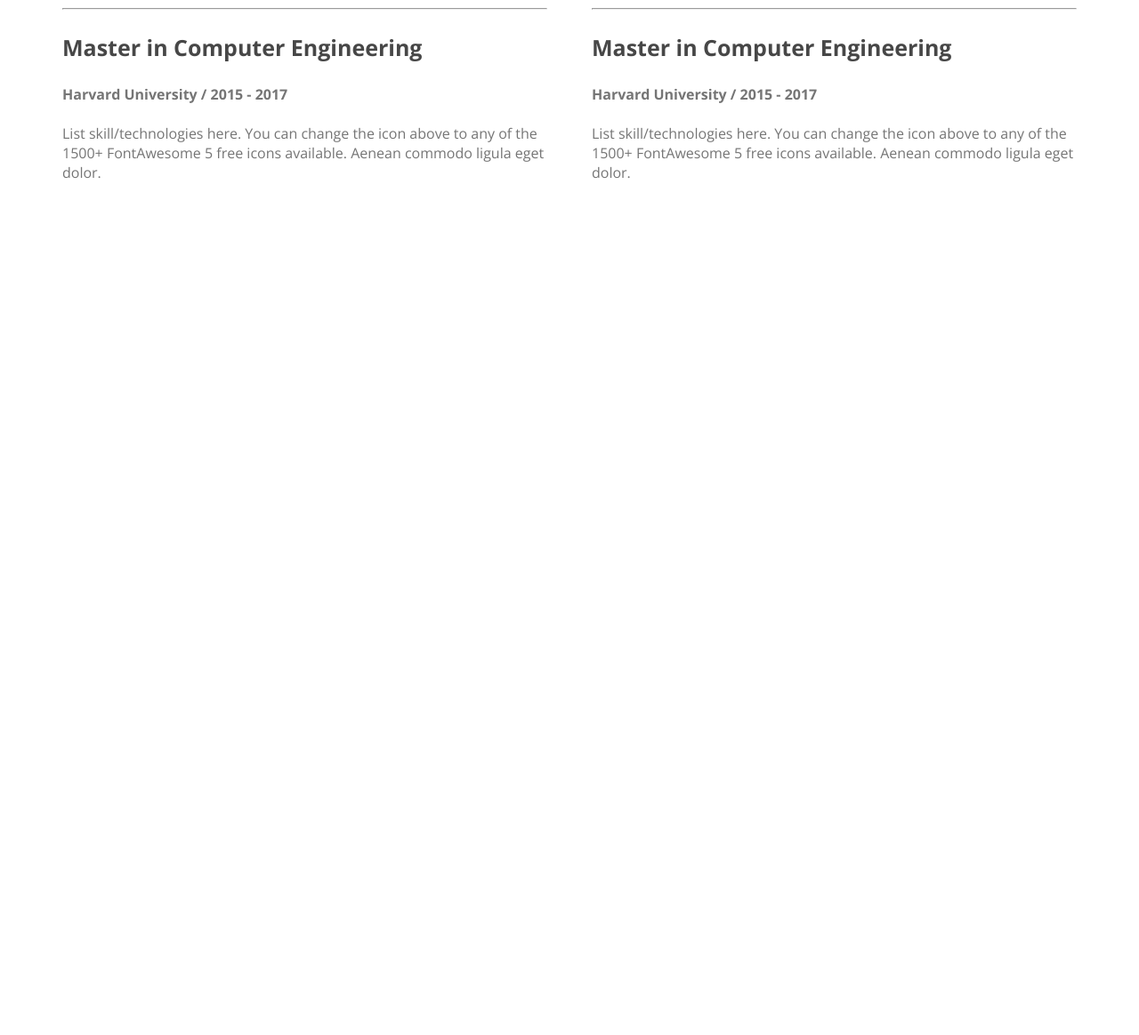
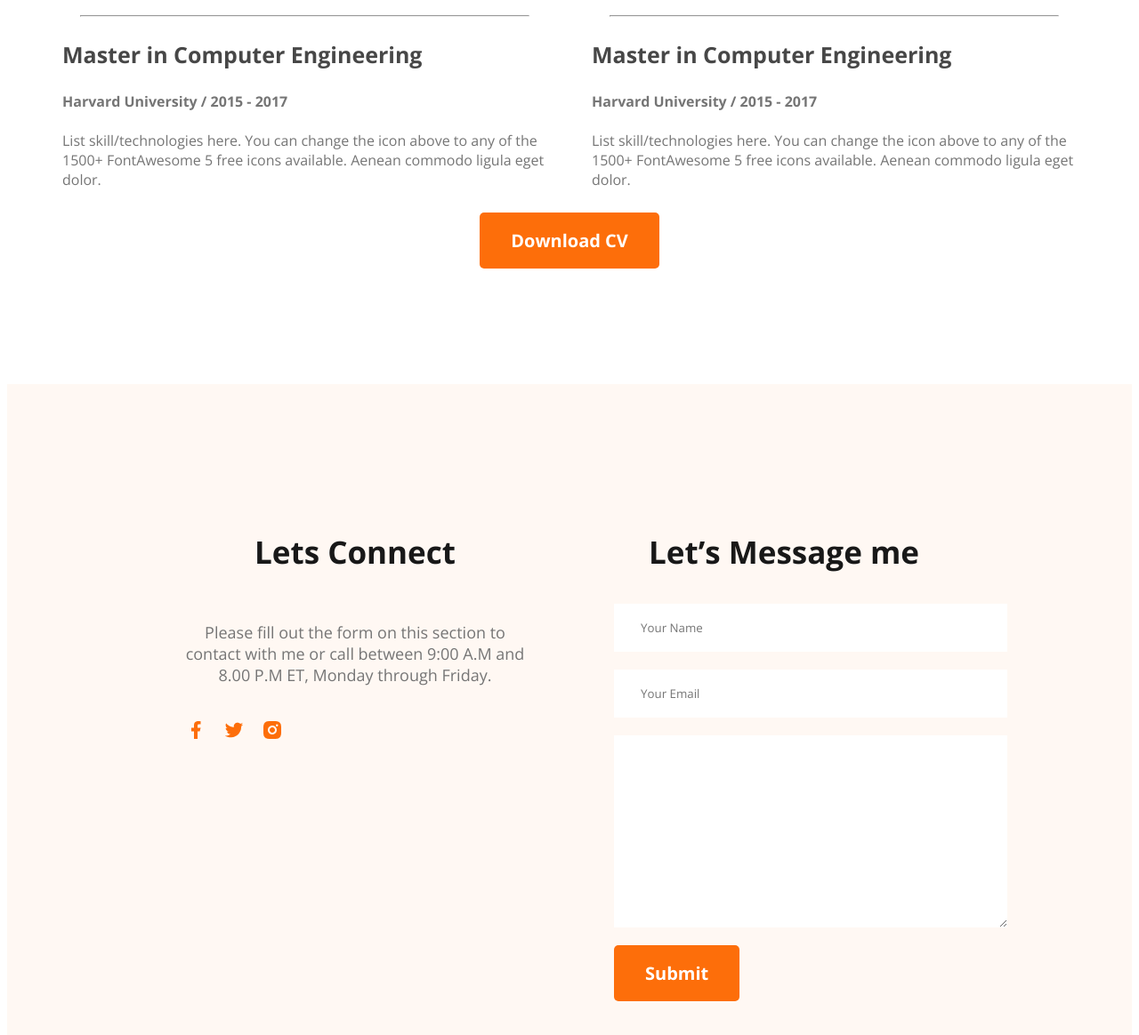
Before and after one commit to mohonsarker40/web-developer-portfolio, a plain HTML site: page index.html in a window 1280 px wide. Shown: the part 3039-4203 px from the top of the page at 89% size. Before the commit the page ends 3268 px from the top, so only its background shows below. Drawn offline with nearby package versions, Linux system fonts and the light colour scheme.

Commit message:
footer added

```diff
--- a/index.html
+++ b/index.html
@@ -138,8 +138,30 @@
                     </div>
                 </div>
             </div>
+            <div class="download-CV">
+                <button class="btn-primary">Download CV</button>
+            </div>
         </section>
     </main>
-    <footer></footer>
+    <footer>
+        <div class="footer-column">
+            <h3 class="section-title">Lets Connect</h3>
+            <p id="footer-description" class="section-description">Please fill out the form on this section to contact with me or call between 9:00 A.M and 8.00 P.M ET, Monday through Friday.</p>
+            <div class="social-links">
+                <a href=""><img src="images/icons/facebook.png" alt=""></a>
+                <a href=""><img src="images/icons/twitter.png" alt=""></a>
+                <a href=""><img src="images/icons/insta.png" alt=""></a>
+            </div>
+        </div>
+        <div class="footer-column">
+            <h3 class="section-title">Let’s Message me</h3>
+            <form class="contact" action="">
+                <input type="text" placeholder="Your Name">
+                <input type="email" name="Email" id="" placeholder="Your Email">
+                <textarea name="" id="" cols="30" rows="10"></textarea>
+                <input class="btn-primary" type="submit" value="Submit">
+            </form>
+        </div>
+    </footer>
 </body>
 </html>
--- a/style/style.css
+++ b/style/style.css
@@ -151,8 +151,7 @@ main section {
   display: flex;
   gap: 50px;
 }
-.resume-item-institute,
-.resume-item-descripton {
+.resume-item-institute, .resume-item-descripton {
   color: rgb(117, 117, 117);
 }
 .resume-item-title {
@@ -160,3 +159,37 @@ main section {
   font-size: 25px;
   font-weight: 700;
 }
+.resume hr{
+    margin: 20px;
+}
+.download-CV{
+    text-align: center;
+    margin-top: 10px;
+}
+
+/* footer related styles */
+footer{
+    display: flex;
+    gap: 100px;
+    background: rgb(255, 248, 243);
+    padding: 130px 200px;
+    margin-top: 130px;
+    text-align: left ;
+}
+.footer-column{
+    width: 50%;
+}
+#footer-description{
+    padding: 20px 0;
+}
+.social-links a{
+    margin-right: 15px;
+}
+.contact input[type="text"],.contact input[type="email"], textarea{
+    display: block;
+    margin-bottom: 20px;
+    padding: 18px 30px;
+    border: 0;
+    color: rgb(117, 117, 117);
+    width: 100%;
+}
```
